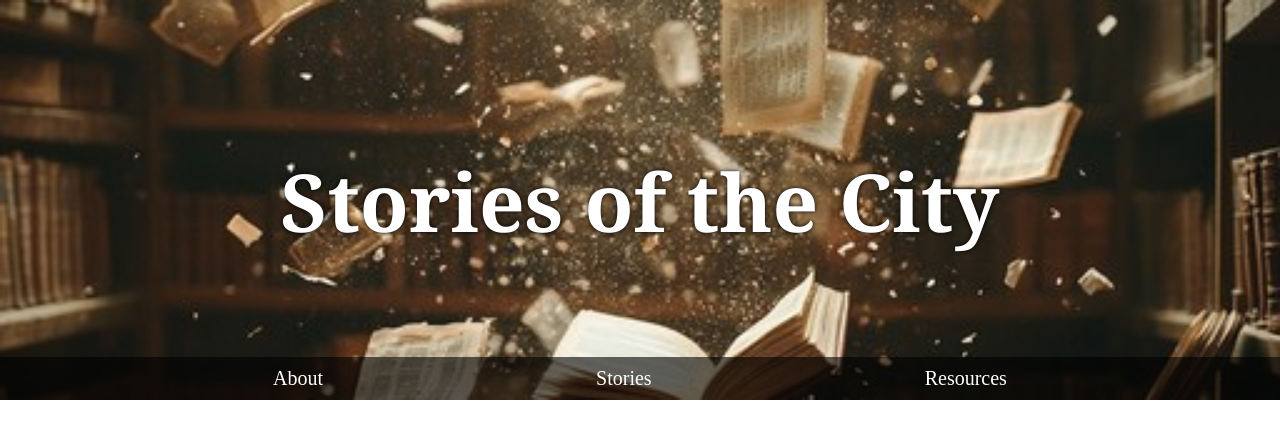
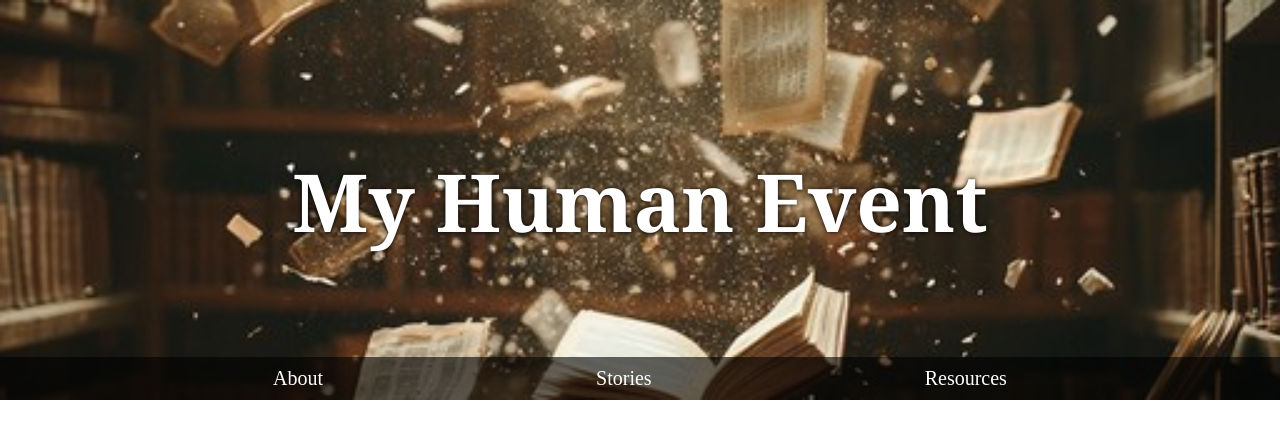
Before and after one commit to lexiemidtun/storiesofthecity, a plain HTML site: page index.html in a window 1280 px wide. Drawn offline with Linux system fonts and the light colour scheme.

Commit message:
title fix

```diff
--- a/index.html
+++ b/index.html
@@ -7,13 +7,13 @@
     <meta charset="utf-8" />
 	<meta name="viewport" content="width=device-width, initial-scale=1.0">
 
-    <title>My Human Event</title>
+    <title>Human Event Reflection</title>
 
   </head>
 
   <body>
 	<header class="mainscreen" >
-		<h1> Stories of the City </h1>
+		<h1> My Human Event </h1>
 
 		<nav>
 		<a href="/about" target="_self">About</a>
```
